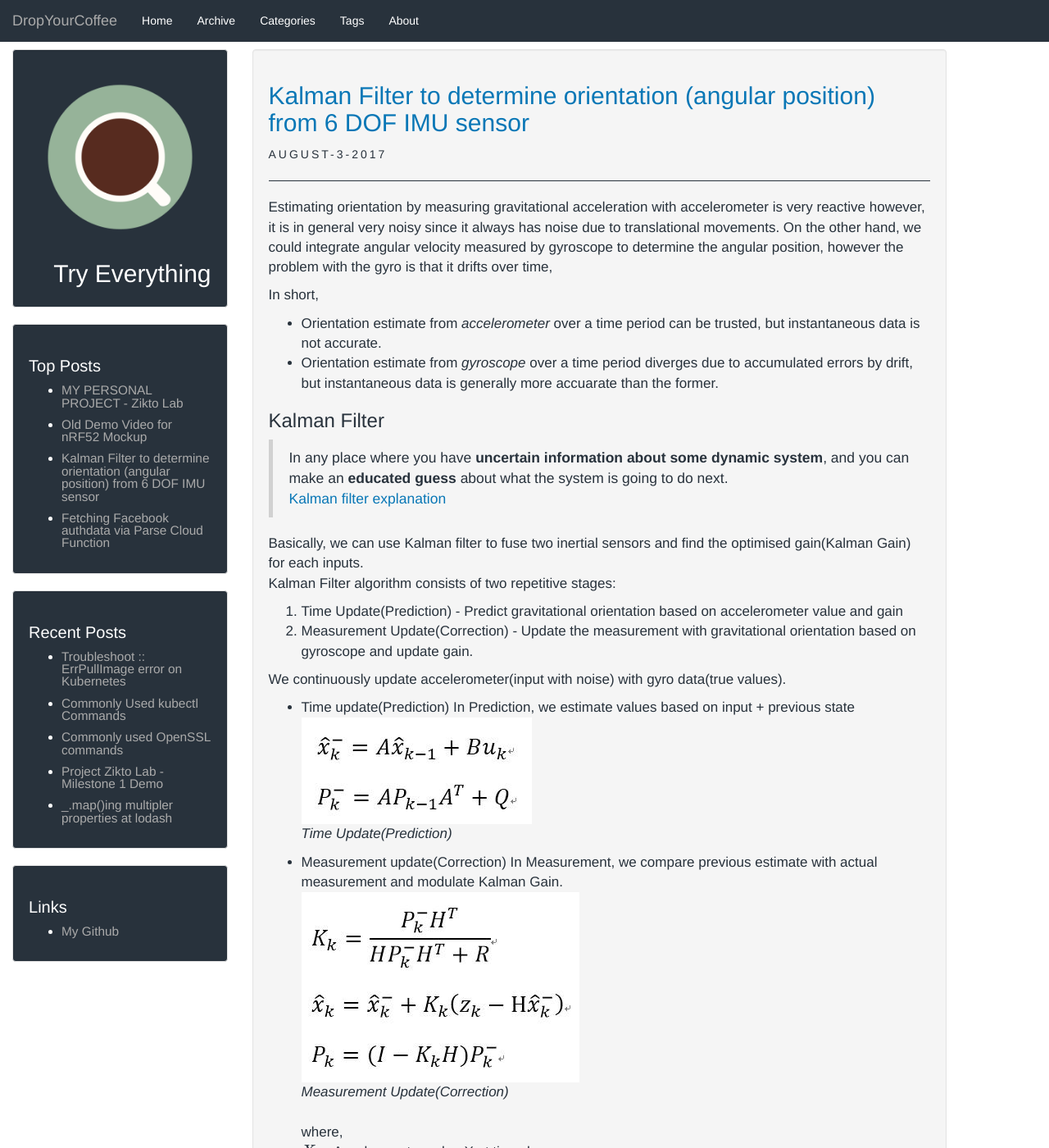
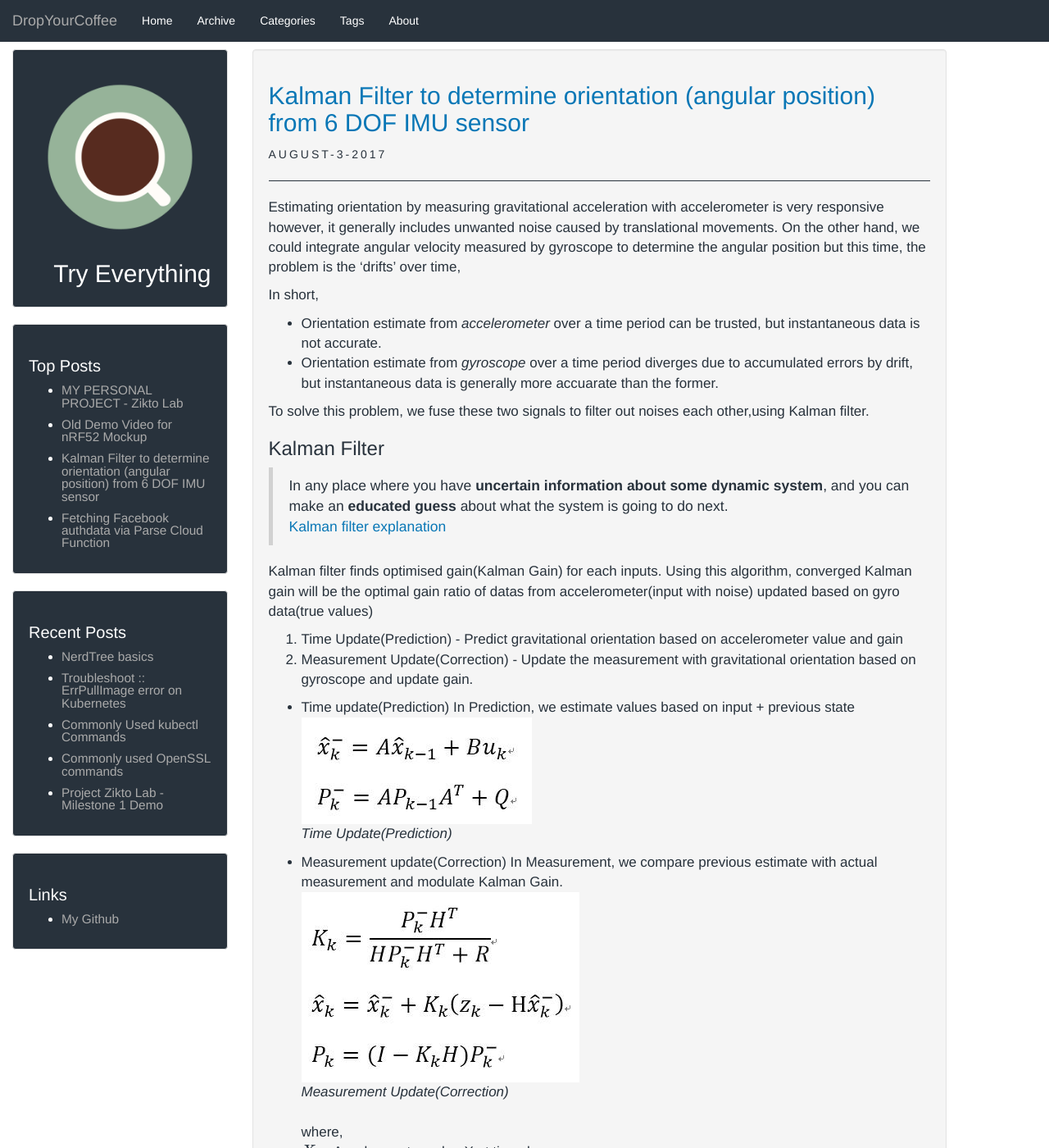
Before and after one commit to dropyourcoffee/blog, a Jekyll site: the page built from _posts/2017-08-03-Kalman Filter to determine orientation (angular position) from 6 DOF IMU sensor.markdown, in a window 1280 px wide and 1400 px high. Shown: the whole window at 82% size. Built offline with Jekyll 4.4.1, drawn with Linux system fonts in a browser that asks for light colours; formulas are drawn with MathJax 3.

Commit message:
Latest post:19-07-11

````diff
--- a/_posts/2017-08-03-Kalman Filter to determine orientation (angular position) from 6 DOF IMU sensor.markdown
+++ b/_posts/2017-08-03-Kalman Filter to determine orientation (angular position) from 6 DOF IMU sensor.markdown
@@ -6,24 +6,25 @@ categories: Algorithms/IMU
 ---
 <script src="https://cdnjs.cloudflare.com/ajax/libs/mathjax/2.7.0/MathJax.js?config=TeX-AMS-MML_HTMLorMML" type="text/javascript"></script>
 
-Estimating orientation by measuring gravitational acceleration with accelerometer is very reactive however, it is in general very noisy since it always has noise due to translational movements.
-On the other hand, we could integrate angular velocity measured by gyroscope to determine the angular position, however the problem with the gyro is that it drifts over time,
+Estimating orientation by measuring gravitational acceleration with accelerometer is very responsive however, it generally includes unwanted noise caused by translational movements.
+On the other hand, we could integrate angular velocity measured by gyroscope to determine the angular position but this time, the problem is the 'drifts' over time,
 
 In short,
 * Orientation estimate from *accelerometer* over a time period can be trusted, but instantaneous data is not accurate.
 * Orientation estimate from *gyroscope* over a time period diverges due to accumulated errors by drift, but instantaneous data is generally more accuarate than the former.
 
+To solve this problem, we fuse these two signals to filter out noises each other,using Kalman filter.
+
+
 ### Kalman Filter
 > In any place where you have **uncertain information about some dynamic system**, and you can make an **educated guess** about what the system is going to do next.<br>
 [Kalman filter explanation](http://www.bzarg.com/p/how-a-kalman-filter-works-in-pictures/)
 
-Basically, we can use Kalman filter to fuse two inertial sensors and find the optimised gain(Kalman Gain) for each inputs.<br>
-Kalman Filter algorithm consists of two repetitive stages:
+Kalman filter finds optimised gain(Kalman Gain) for each inputs.
+Using this algorithm, converged Kalman gain will be the optimal gain ratio of datas from accelerometer(input with noise) updated based on gyro data(true values)
 
 1. Time Update(Prediction) - Predict gravitational orientation based on accelerometer value and gain<br>
 2. Measurement Update(Correction) - Update the measurement with gravitational orientation based on gyroscope and update gain.<br>
-
-We continuously update accelerometer(input with noise) with gyro data(true values).
 
 
 * Time update(Prediction)
--- a/_posts/2019-04-22- Troubleshoot :: ErrPullImage error on Kubernetes.markdown
+++ b/_posts/2019-04-22- Troubleshoot :: ErrPullImage error on Kubernetes.markdown
@@ -29,7 +29,7 @@ kubectl get secret docker-registry --output=yaml
 kubectl get secret docker-registry --output="jsonpath={.data.\.dockerconfigjson}" | base64 -d
 ```
 
-Describe the secret file in YAML file in `.spec.template.spec.containers.imagePullSecrets`
+Describe the secret file in YAML file in `.spec.containers.imagePullSecrets`
 ```yaml
 apiVersion: v1
 kind: Pod
````
Also changed, not shown: _posts/2019-07-11- NerdTree basics.md (added, +35 -0 lines).
